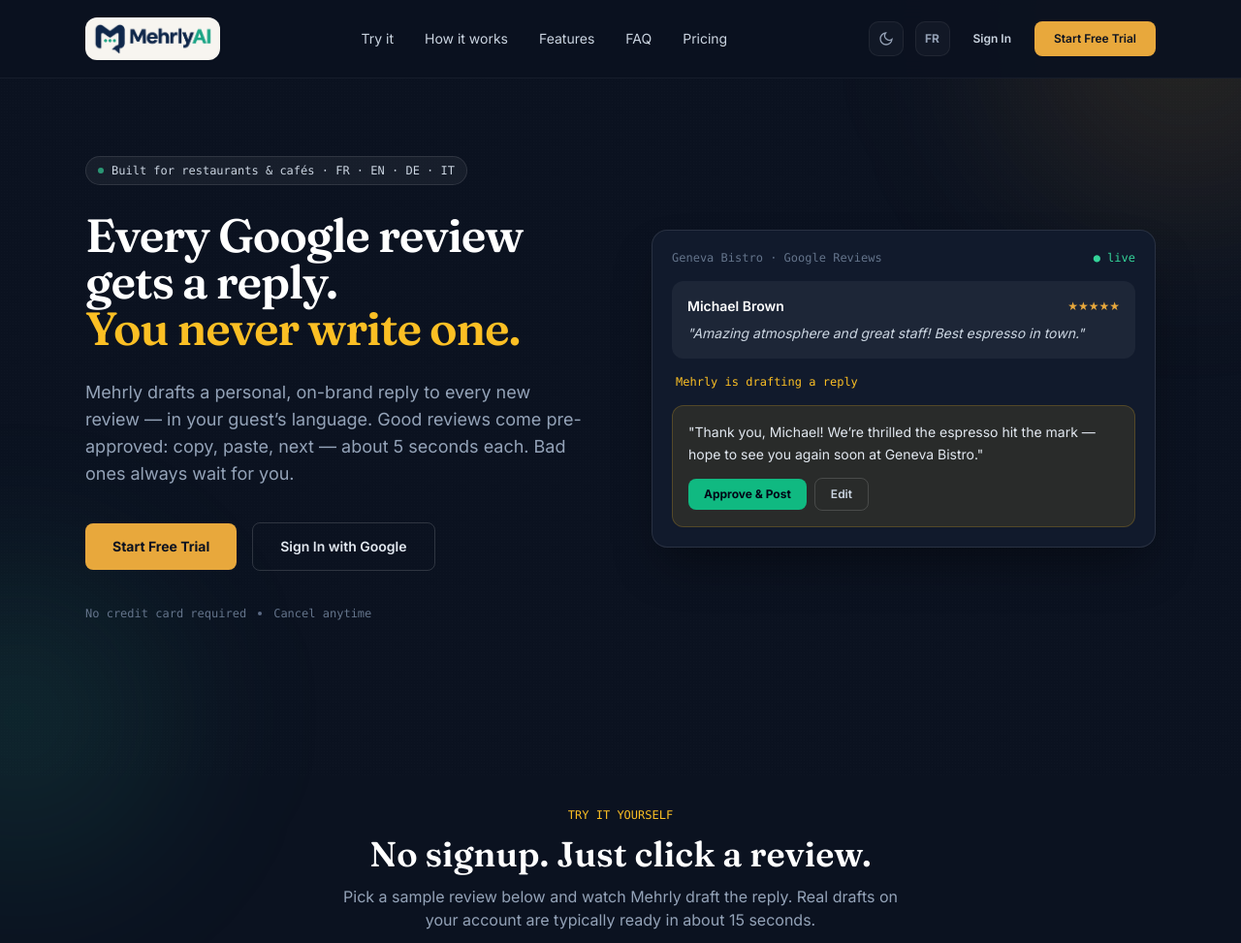
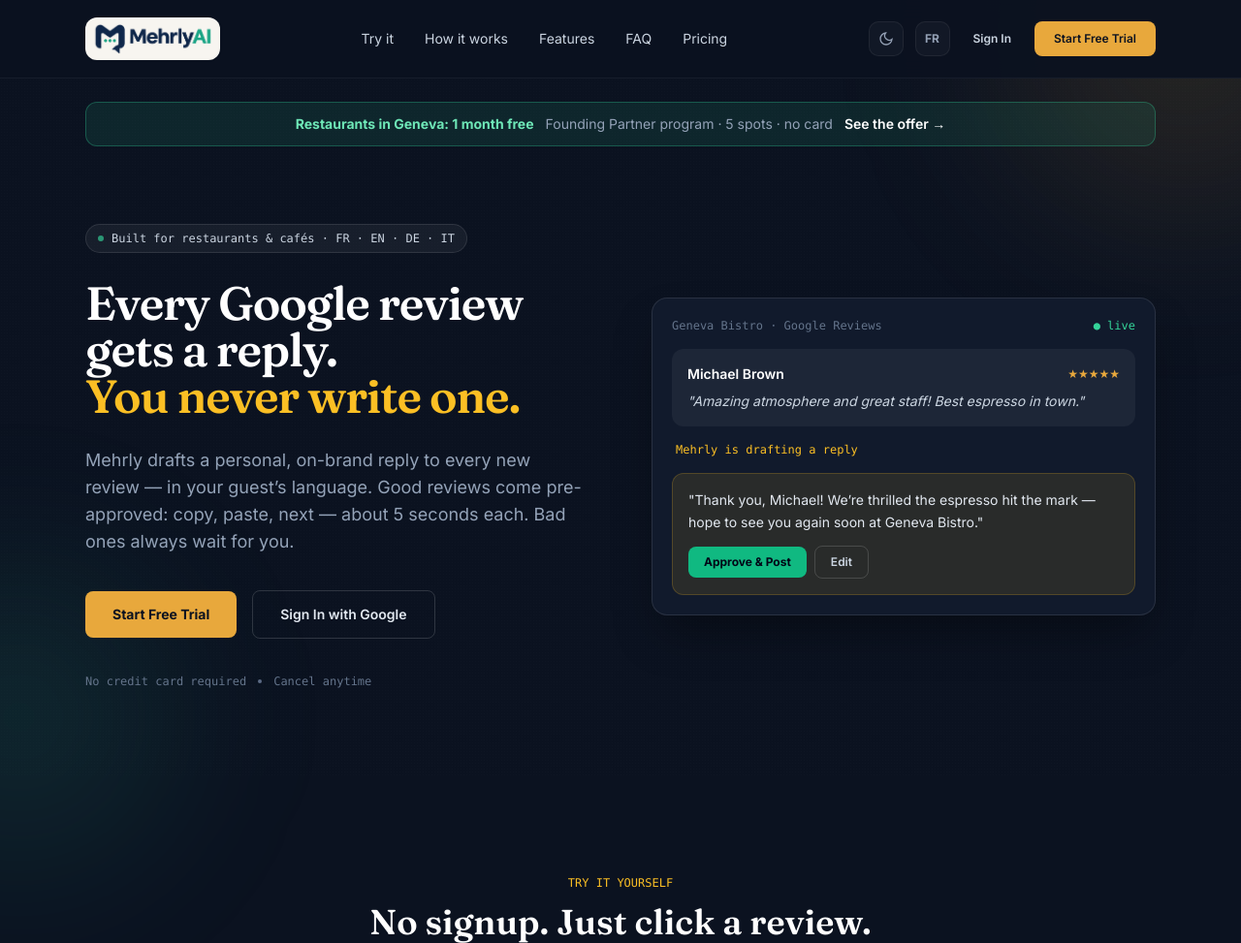
Before and after one commit to FireBorn850/Auto_Responder, a Django app: page / in a window 1280 px wide. Shown: the top 973 px of the page at 97% size. Run offline with Django 5.2, Linux system fonts and the light colour scheme; parts of the project's set-up code (start-up, migrations or seed data) failed here and were passed over; some libraries are stand-ins or nearby versions.

Commit message:
Geneva partner offer banner

```diff
--- a/config/settings.py
+++ b/config/settings.py
@@ -305,6 +305,7 @@
 DATAFORSEO_DAILY_TASK_CAP = int(os.environ.get('DATAFORSEO_DAILY_TASK_CAP', '150'))   # whole site, per 24h
 MANUAL_SYNCS_PER_DAY = int(os.environ.get('MANUAL_SYNCS_PER_DAY', '3'))               # per account, per 24h
 TRIAL_FIRST_SYNC_REVIEWS = int(os.environ.get('TRIAL_FIRST_SYNC_REVIEWS', '50'))      # backlog size during the free trial
+PARTNER_OFFER_BANNER = os.environ.get('PARTNER_OFFER_BANNER', '1') == '1'
 AUTO_DRAFT_MAX_PER_SYNC = int(os.environ.get('AUTO_DRAFT_MAX_PER_SYNC', '5'))
 
 
--- a/reviews/templates/reviews/landing.html
+++ b/reviews/templates/reviews/landing.html
@@ -529,6 +529,17 @@
     </header>
 
     <main class="relative z-10">
+        {% if show_partner_offer %}
+        <!-- PARTNER OFFER (same offer as on Instagram; turn off with PARTNER_OFFER_BANNER=0) -->
+        <div class="max-w-6xl mx-auto px-6 pt-6">
+            <a href="#founding-partner"
+                class="flex flex-wrap items-center justify-center gap-x-3 gap-y-1 rounded-xl border border-emerald-400/30 bg-emerald-400/10 px-4 py-3 text-sm text-slate-200 hover:bg-emerald-400/15 transition">
+                <span class="font-bold text-emerald-300">{% trans "Restaurants in Geneva: 1 month free" %}</span>
+                <span class="text-slate-400">{% trans "Founding Partner program · 5 spots · no card" %}</span>
+                <span class="font-semibold text-white">{% trans "See the offer →" %}</span>
+            </a>
+        </div>
+        {% endif %}
 
         <!-- HERO -->
         <section class="max-w-6xl mx-auto px-6 pt-20 pb-24 grid md:grid-cols-2 gap-16 items-center">
@@ -1107,7 +1118,7 @@
                 </div>
 
                 <!-- FOUNDING PARTNER -->
-                <div
+                <div id="founding-partner"
                     class="pricing-card bg-[#111A2C] border border-emerald-400/40 rounded-2xl p-8 space-y-6 relative reveal reveal-delay-3">
                     <span
                         class="absolute -top-3 left-8 bg-emerald-400 text-slate-950 text-xs font-bold px-3 py-1 rounded-full">{% trans "Limited spots" %}</span>
--- a/reviews/views.py
+++ b/reviews/views.py
@@ -80,7 +80,10 @@
     """Public SaaS homepage introducing bilingual AI review management."""
     if request.user.is_authenticated:
         return redirect('dashboard')
-    return render(request, 'reviews/landing.html')
+    return render(request, 'reviews/landing.html', {
+        # Geneva launch offer banner (matches the Instagram bio). Set PARTNER_OFFER_BANNER=0 on Render to hide it.
+        'show_partner_offer': getattr(settings, 'PARTNER_OFFER_BANNER', True),
+    })
 
 
 def privacy_policy_view(request):
```
Also changed, not shown: reviews/tests.py (+13 -0 lines), locale/fr/LC_MESSAGES/django.po, 1 other file.
